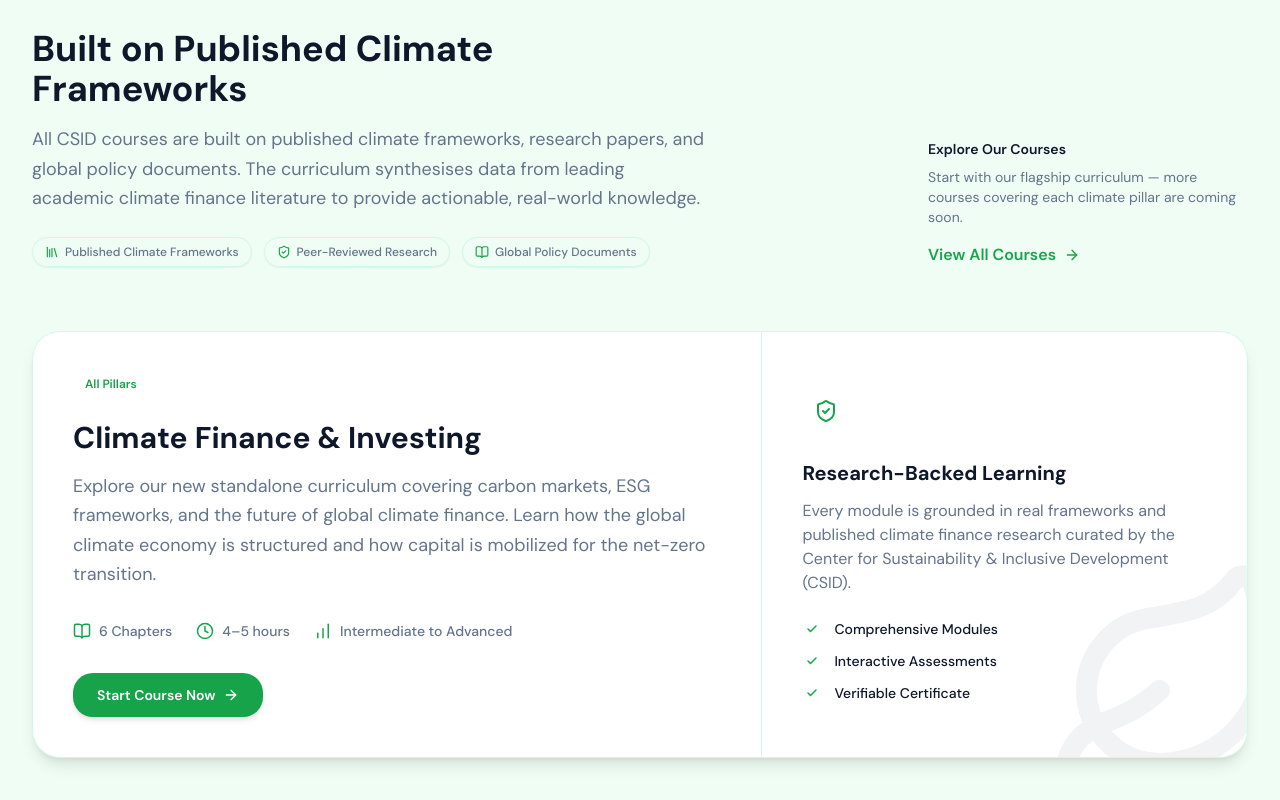
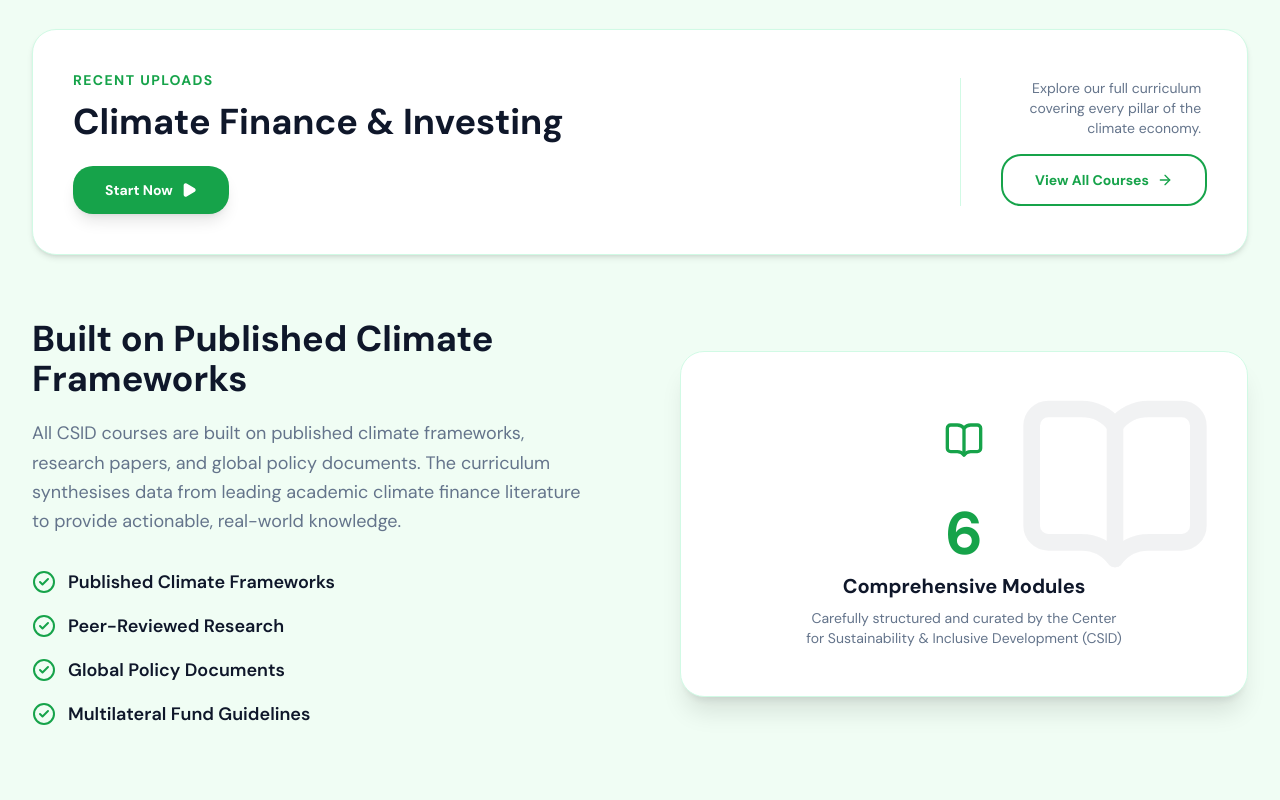
Before and after one commit to Arkraj7/csid, a Next.js app: page /csid/ in a window 1280 px wide. Shown: the part 2660-3460 px from the top of the page. Built offline with nearby package versions, Linux system fonts and the light colour scheme.

Commit message:
Update CoursePreviewSection.tsx

```diff
--- a/src/app/components/CoursePreviewSection.tsx
+++ b/src/app/components/CoursePreviewSection.tsx
@@ -1,126 +1,90 @@
 import React from 'react';
 import Link from 'next/link';
-import { ArrowRight, BookOpen, Clock, BarChart, ShieldCheck, Library, Leaf } from 'lucide-react';
+import { ArrowRight, BookOpen, FileText, Globe, Landmark, CheckCircle2, Play } from 'lucide-react';
 
 export default function CoursePreviewSection() {
   return (
     <section className="py-20 md:py-28 bg-muted/30">
       <div className="max-w-screen-xl mx-auto px-4 sm:px-6 lg:px-8">
 
-        {/* Top Header Section */}
-        <div className="flex flex-col lg:flex-row gap-12 lg:items-end justify-between mb-16">
-          <div className="max-w-2xl">
-            <h2 className="text-3xl md:text-4xl font-bold text-foreground mb-4">
-              Built on Published Climate Frameworks
+        {/* TOP SECTION: Based exactly on your sketch layout */}
+        <div className="flex flex-col md:flex-row justify-between items-start md:items-center gap-8 mb-16 bg-card p-8 md:p-10 rounded-3xl border border-border shadow-md">
+          <div>
+            <p className="text-primary font-bold tracking-widest text-sm uppercase mb-3">
+              Recent Uploads
+            </p>
+            <h2 className="text-3xl md:text-4xl font-bold text-foreground mb-6">
+              Climate Finance &amp; Investing
             </h2>
-            <p className="text-lg text-muted-foreground leading-relaxed">
-              All CSID courses are built on published climate frameworks, research papers, and global policy documents. The curriculum synthesises data from leading academic climate finance literature to provide actionable, real-world knowledge.
-            </p>
-
-            <div className="flex flex-wrap gap-3 mt-6">
-              <span className="inline-flex items-center gap-1.5 px-3 py-1.5 rounded-full bg-background border border-border text-xs font-medium text-muted-foreground shadow-sm">
-                <Library size={14} className="text-primary" />
-                Published Climate Frameworks
-              </span>
-              <span className="inline-flex items-center gap-1.5 px-3 py-1.5 rounded-full bg-background border border-border text-xs font-medium text-muted-foreground shadow-sm">
-                <ShieldCheck size={14} className="text-primary" />
-                Peer-Reviewed Research
-              </span>
-              <span className="inline-flex items-center gap-1.5 px-3 py-1.5 rounded-full bg-background border border-border text-xs font-medium text-muted-foreground shadow-sm">
-                <BookOpen size={14} className="text-primary" />
-                Global Policy Documents
-              </span>
-            </div>
+            <a
+              href="/csid/climate-finance.html"
+              className="inline-flex items-center gap-2 px-8 py-3.5 rounded-xl bg-primary text-primary-foreground font-bold text-sm hover:bg-primary/90 transition-all shadow-lg shadow-primary/25 active:scale-95"
+            >
+              Start Now <Play size={16} className="fill-current" />
+            </a>
           </div>
 
-          <div className="flex-shrink-0">
-            <p className="text-sm font-semibold text-foreground mb-2">Explore Our Courses</p>
-            <p className="text-sm text-muted-foreground mb-4 max-w-xs">
-              Start with our flagship curriculum — more courses covering each climate pillar are coming soon.
+          <div className="w-full md:w-auto md:text-right border-t md:border-t-0 md:border-l border-border pt-6 md:pt-0 md:pl-10">
+            <p className="text-sm text-muted-foreground mb-4 max-w-[200px] hidden md:block">
+              Explore our full curriculum covering every pillar of the climate economy.
             </p>
             <Link
               href="/courses"
-              className="inline-flex items-center gap-2 text-primary font-semibold hover:text-primary/80 transition-colors"
+              target="_blank"
+              rel="noopener noreferrer"
+              className="inline-flex w-full md:w-auto justify-center items-center gap-2 px-8 py-3.5 rounded-xl border-2 border-primary text-primary font-bold text-sm hover:bg-primary/5 transition-all active:scale-95"
             >
               View All Courses <ArrowRight size={16} />
             </Link>
           </div>
         </div>
 
-        {/* Featured Course Card */}
-        <div className="bg-card rounded-2xl border border-border shadow-lg overflow-hidden group hover:shadow-xl transition-shadow duration-300">
-          <div className="grid grid-cols-1 lg:grid-cols-5">
+        {/* BOTTOM SECTION: Built on Published Frameworks */}
+        <div className="grid grid-cols-1 lg:grid-cols-2 gap-12 lg:gap-20 items-center">
 
-            {/* Course Info */}
-            <div className="p-8 md:p-10 lg:col-span-3 flex flex-col justify-center">
-              <div className="inline-flex items-center gap-2 px-3 py-1 rounded-full bg-primary/10 text-primary text-xs font-semibold mb-6 w-max">
-                All Pillars
-              </div>
+          {/* Left Side: Text and Checkmarks */}
+          <div>
+            <h3 className="text-3xl md:text-4xl font-bold text-foreground mb-5">
+              Built on Published Climate Frameworks
+            </h3>
+            <p className="text-lg text-muted-foreground leading-relaxed mb-8">
+              All CSID courses are built on published climate frameworks, research papers, and global policy documents. The curriculum synthesises data from leading academic climate finance literature to provide actionable, real-world knowledge.
+            </p>
 
-              <h3 className="text-2xl md:text-3xl font-bold text-foreground mb-4 group-hover:text-primary transition-colors">
-                Climate Finance &amp; Investing
-              </h3>
+            <ul className="space-y-4">
+              {[
+                { icon: BookOpen, text: 'Published Climate Frameworks' },
+                { icon: FileText, text: 'Peer-Reviewed Research' },
+                { icon: Globe, text: 'Global Policy Documents' },
+                { icon: Landmark, text: 'Multilateral Fund Guidelines' },
+              ].map((item, idx) => (
+                <li key={idx} className="flex items-center gap-3 text-foreground font-semibold text-lg">
+                  <CheckCircle2 className="text-primary flex-shrink-0" size={24} />
+                  <span>{item.text}</span>
+                </li>
+              ))}
+            </ul>
+          </div>
 
-              <p className="text-muted-foreground text-lg mb-8 leading-relaxed">
-                Explore our new standalone curriculum covering carbon markets, ESG frameworks, and the future of global climate finance. Learn how the global climate economy is structured and how capital is mobilized for the net-zero transition.
-              </p>
-
-              <div className="flex flex-wrap items-center gap-6 mb-8 text-sm text-muted-foreground font-medium">
-                <div className="flex items-center gap-2">
-                  <BookOpen size={18} className="text-primary" />
-                  <span>6 Chapters</span>
-                </div>
-                <div className="flex items-center gap-2">
-                  <Clock size={18} className="text-primary" />
-                  <span>4–5 hours</span>
-                </div>
-                <div className="flex items-center gap-2">
-                  <BarChart size={18} className="text-primary" />
-                  <span>Intermediate to Advanced</span>
-                </div>
-              </div>
-
-              <div>
-                <a
-                  href="/csid/climate-finance.html"
-                  className="inline-flex items-center gap-2 px-6 py-3 rounded-xl bg-primary text-primary-foreground font-semibold text-sm hover:bg-primary/90 transition-all shadow-md active:scale-95"
-                >
-                  Start Course Now <ArrowRight size={16} />
-                </a>
-              </div>
+          {/* Right Side: New Clean Graphic Box */}
+          <div className="bg-card border border-border shadow-xl rounded-3xl p-12 text-center flex flex-col items-center justify-center relative overflow-hidden">
+            {/* Background decoration */}
+            <div className="absolute top-0 right-0 p-8 opacity-5">
+              <BookOpen size={200} />
             </div>
 
-            {/* Visual/Feature side */}
-            <div className="bg-primary/5 lg:col-span-2 p-8 md:p-10 flex flex-col justify-center border-t lg:border-t-0 lg:border-l border-border relative overflow-hidden">
-              <div className="absolute -right-12 -bottom-12 opacity-5">
-                <Leaf size={250} />
+            <div className="relative z-10">
+              <div className="w-20 h-20 bg-primary/10 rounded-2xl flex items-center justify-center text-primary mb-6 mx-auto">
+                <BookOpen size={40} />
               </div>
+              <div className="text-6xl font-black text-primary mb-2">6</div>
+              <p className="text-xl text-foreground font-bold mb-2">Comprehensive Modules</p>
+              <p className="text-sm text-muted-foreground max-w-xs mx-auto">
+                Carefully structured and curated by the Center for Sustainability &amp; Inclusive Development (CSID)
+              </p>
+            </div>
+          </div>
 
-              <div className="relative z-10">
-                <div className="w-12 h-12 rounded-xl bg-primary/20 flex items-center justify-center mb-6 text-primary">
-                  <ShieldCheck size={24} />
-                </div>
-                <h4 className="text-xl font-bold text-foreground mb-3">Research-Backed Learning</h4>
-                <p className="text-muted-foreground mb-6">
-                  Every module is grounded in real frameworks and published climate finance research curated by the Center for Sustainability &amp; Inclusive Development (CSID).
-                </p>
-
-                <ul className="space-y-3">
-                  {['Comprehensive Modules', 'Interactive Assessments', 'Verifiable Certificate'].map((feature, i) => (
-                    <li key={i} className="flex items-center gap-3 text-sm font-medium text-foreground">
-                      <div className="w-5 h-5 rounded-full bg-primary/20 flex items-center justify-center text-primary flex-shrink-0">
-                        <svg width="12" height="12" viewBox="0 0 24 24" fill="none" stroke="currentColor" strokeWidth="3" strokeLinecap="round" strokeLinejoin="round">
-                          <polyline points="20 6 9 17 4 12"></polyline>
-                        </svg>
-                      </div>
-                      {feature}
-                    </li>
-                  ))}
-                </ul>
-              </div>
-            </div>
-
-          </div>
         </div>
 
       </div>
```
